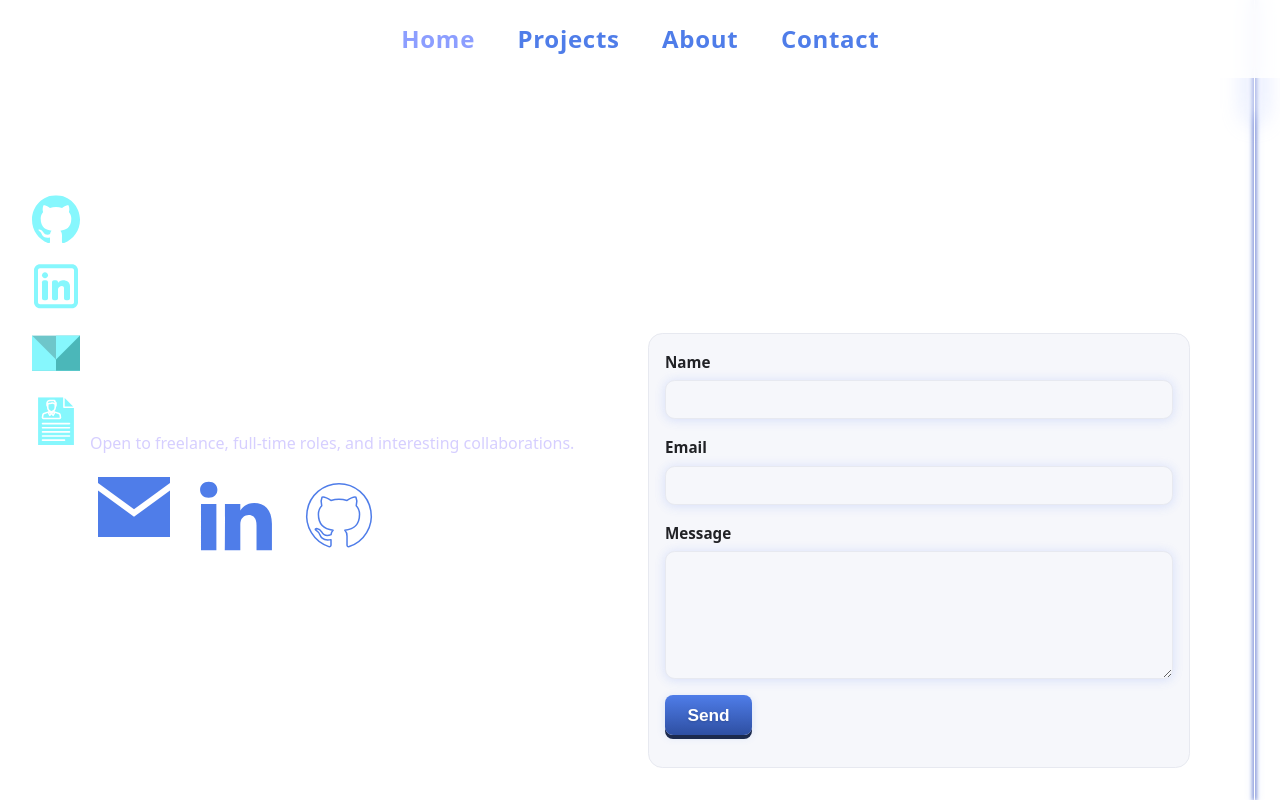
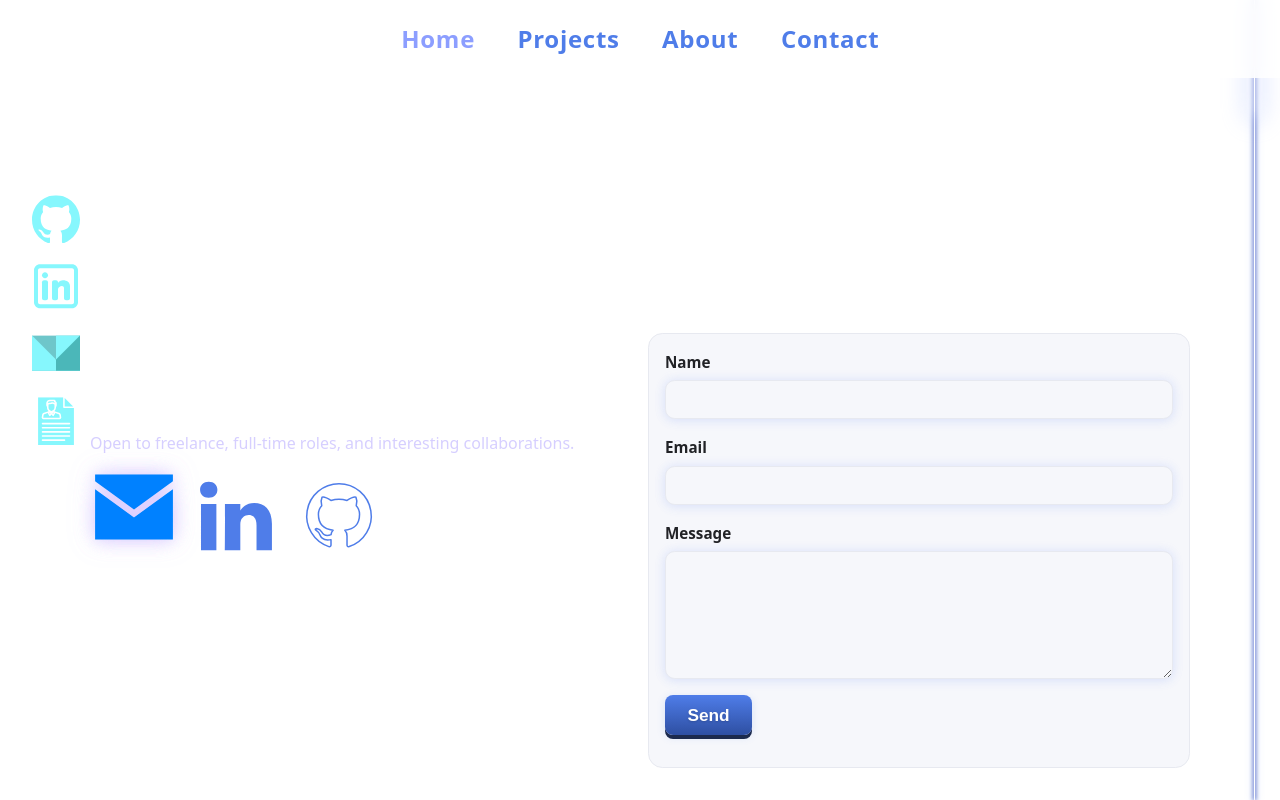
Before and after one commit to MajerAsh/AMajerWebsite, a React (Vite) app: page / in a window 1280 px wide. In both pictures the pointer is over the picture 134 px from the left and 10023 px from the top of the page. Shown: the part 9507-10307 px from the top of the page. Built offline with nearby package versions, Linux system fonts and the light colour scheme.

Commit message:
icons hover

```diff
--- a/src/Contact.css
+++ b/src/Contact.css
@@ -35,11 +35,15 @@
   width: 72px; /* 24px * 3 = 72px (300% larger) */
   height: 72px;
   display: block;
+  transition: transform 0.18s ease, filter 0.18s ease;
 }
 
 .contact-link:hover .contact-icon,
 .contact-link:focus .contact-icon {
-  transform: translateY(-9px); /* scale hover lift proportionally */
+  /* combine lift + subtle scale + badge-style drop-shadow for consistency */
+  transform: translateY(-9px) scale(1.08);
+  filter: drop-shadow(0 0 10px #b6adf088) drop-shadow(0 0 5px #e5e2fc88)
+    invert(0%) sepia(0%) saturate(300%) hue-rotate(0deg) brightness(100%);
 }
 
 @media (max-width: 420px) {
```
